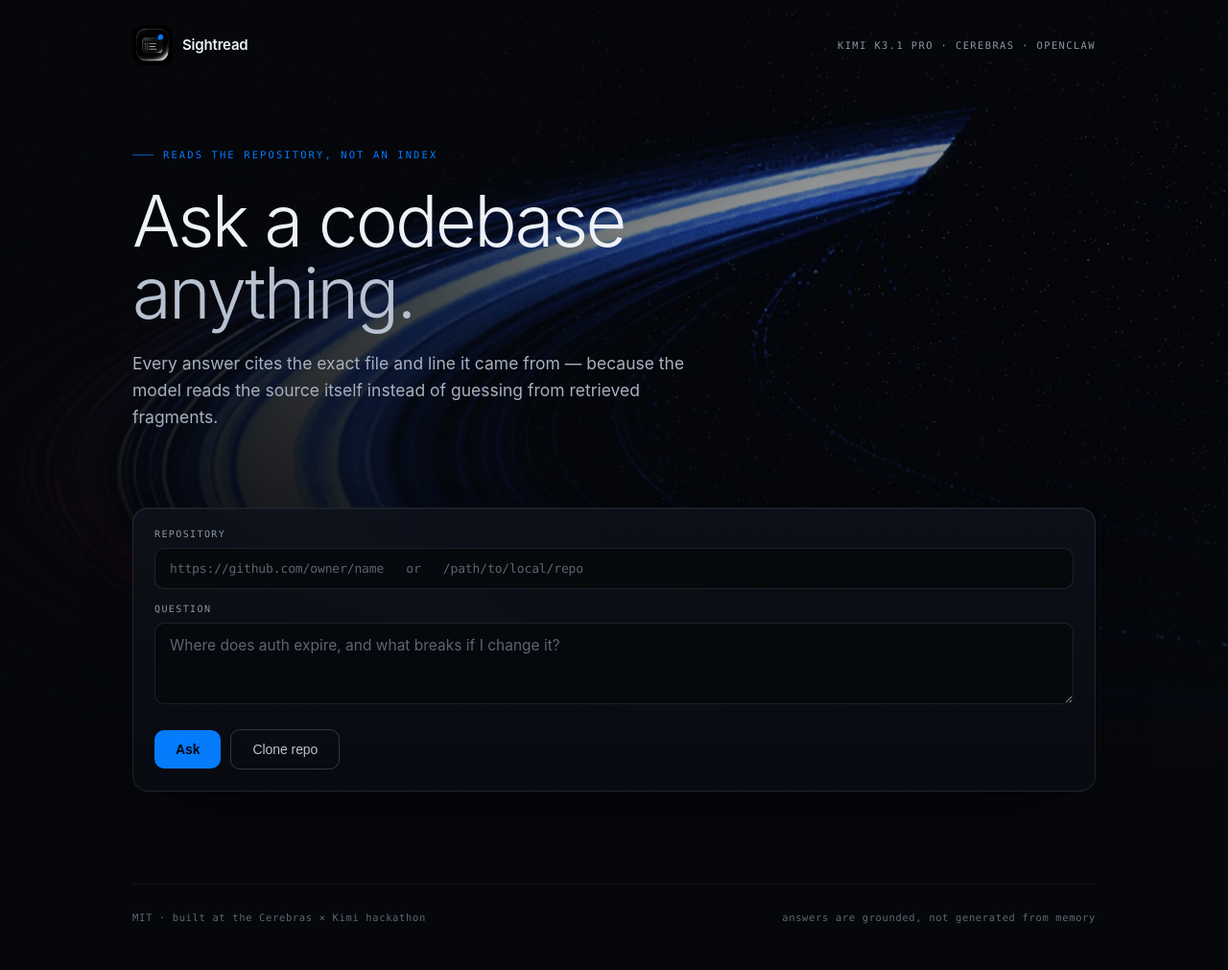
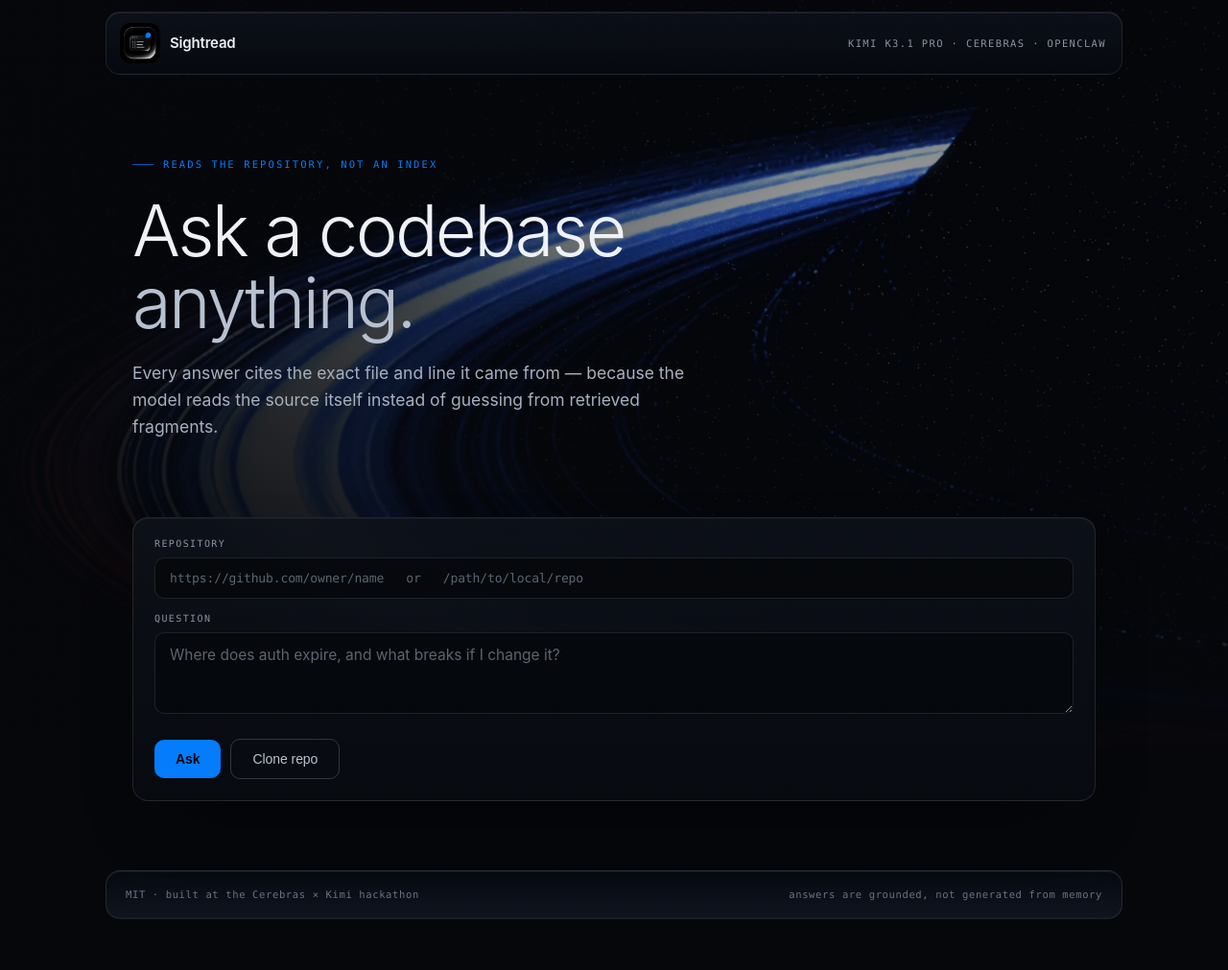
Before and after one commit to ihateSAS/sightread, a plain HTML site: page app/public/index.html in a window 1280 px wide. Shown: the whole page at 96% size. After the commit the page ends 988 px from the top, so only its background shows below. Drawn offline with Linux system fonts and the light colour scheme.

Commit message:
Give the header and footer a frosted-glass treatment
The header is now a sticky, rounded translucent bar with backdrop blur and saturation, an inset top highlight, and a soft shadow, so the page passes beneath it. The footer is the same material at the foot of the page.

```diff
--- a/app/public/index.html
+++ b/app/public/index.html
@@ -46,10 +46,24 @@
 
   .shell { position: relative; z-index: 1; max-width: 1060px; margin: 0 auto; padding: 0 28px; }
 
-  /* ---- nav: almost no chrome ---- */
-  nav {
+  /* ---- glass bar: blurred, translucent, floats over the page ---- */
+  .bar {
+    position: sticky; top: 12px; z-index: 10;
+    max-width: 1060px; margin: 12px auto 0;
+    width: calc(100% - 32px);
+    border-radius: 15px;
+    border: 1px solid rgba(255, 255, 255, 0.09);
+    background: linear-gradient(180deg, rgba(16, 21, 30, 0.72), rgba(8, 11, 17, 0.56));
+    backdrop-filter: blur(20px) saturate(175%);
+    -webkit-backdrop-filter: blur(20px) saturate(175%);
+    box-shadow:
+      inset 0 1px 0 rgba(255, 255, 255, 0.08),
+      inset 0 -1px 0 rgba(255, 255, 255, 0.02),
+      0 24px 60px -34px rgba(0, 0, 0, 0.95);
+  }
+  .bar-inner {
     display: flex; align-items: center; justify-content: space-between;
-    padding: 26px 0 0;
+    gap: 16px; padding: 11px 16px 11px 14px;
   }
   .brand { display: flex; align-items: center; gap: 10px; text-decoration: none; color: inherit; }
   .brand img {
@@ -177,17 +191,31 @@
   }
   .err { color: #ff9a86; font-family: var(--mono); font-size: 13px; white-space: pre-wrap; }
 
-  footer {
-    margin-top: 96px; padding: 26px 0 46px;
-    border-top: 1px solid rgba(255,255,255,0.06);
+  /* ---- the same glass, sitting at the foot ---- */
+  .foot {
+    max-width: 1060px; margin: 72px auto 30px;
+    width: calc(100% - 32px);
+    border-radius: 15px;
+    border: 1px solid rgba(255, 255, 255, 0.10);
+    background: linear-gradient(0deg, rgba(20, 26, 38, 0.74), rgba(10, 14, 21, 0.44));
+    backdrop-filter: blur(20px) saturate(170%);
+    -webkit-backdrop-filter: blur(20px) saturate(170%);
+    box-shadow:
+      inset 0 1px 0 rgba(255, 255, 255, 0.075),
+      inset 0 -1px 0 rgba(255, 255, 255, 0.02),
+      0 24px 60px -34px rgba(0, 0, 0, 0.95);
+  }
+  .foot-inner {
     display: flex; justify-content: space-between; gap: 16px; flex-wrap: wrap;
-    font: 10.5px/1.6 var(--mono); color: #5f6875; letter-spacing: 0.06em;
+    padding: 16px 20px;
+    font: 10.5px/1.6 var(--mono); color: #6b7482; letter-spacing: 0.06em;
   }
   @media (max-width: 640px) {
     .shell { padding: 0 18px; }
     .console { padding: 16px; border-radius: 14px; }
     .stats { gap: 22px; }
-    nav .stack { display: none; }
+    .bar .stack { display: none; }
+    .bar { top: 8px; margin-top: 8px; }
   }
   @media (prefers-reduced-motion: reduce) {
     * { animation: none !important; transition: none !important; }
@@ -199,12 +227,14 @@
   <img src="/bg.webp?v=6" alt="" aria-hidden="true" decoding="async" fetchpriority="high" />
 </div>
 
-<div class="shell">
-  <nav>
+<header class="bar">
+  <div class="bar-inner">
     <a class="brand" href="/"><img src="/icon.png" alt="" /><span>Sightread</span></a>
     <span class="stack">Kimi K3.1 Pro · Cerebras · OpenClaw</span>
-  </nav>
+  </div>
+</header>
 
+<div class="shell">
   <header class="hero">
     <p class="eyebrow">Reads the repository, not an index</p>
     <h1>Ask a codebase<br /><em>anything.</em></h1>
@@ -241,11 +271,14 @@
     <div class="tools" id="s-tools-list"></div>
   </section>
 
-  <footer>
+</div>
+
+<footer class="foot">
+  <div class="foot-inner">
     <span>MIT · built at the Cerebras × Kimi hackathon</span>
     <span id="foot-note">answers are grounded, not generated from memory</span>
-  </footer>
-</div>
+  </div>
+</footer>
 
 <script>
 const $ = (id) => document.getElementById(id);
```
